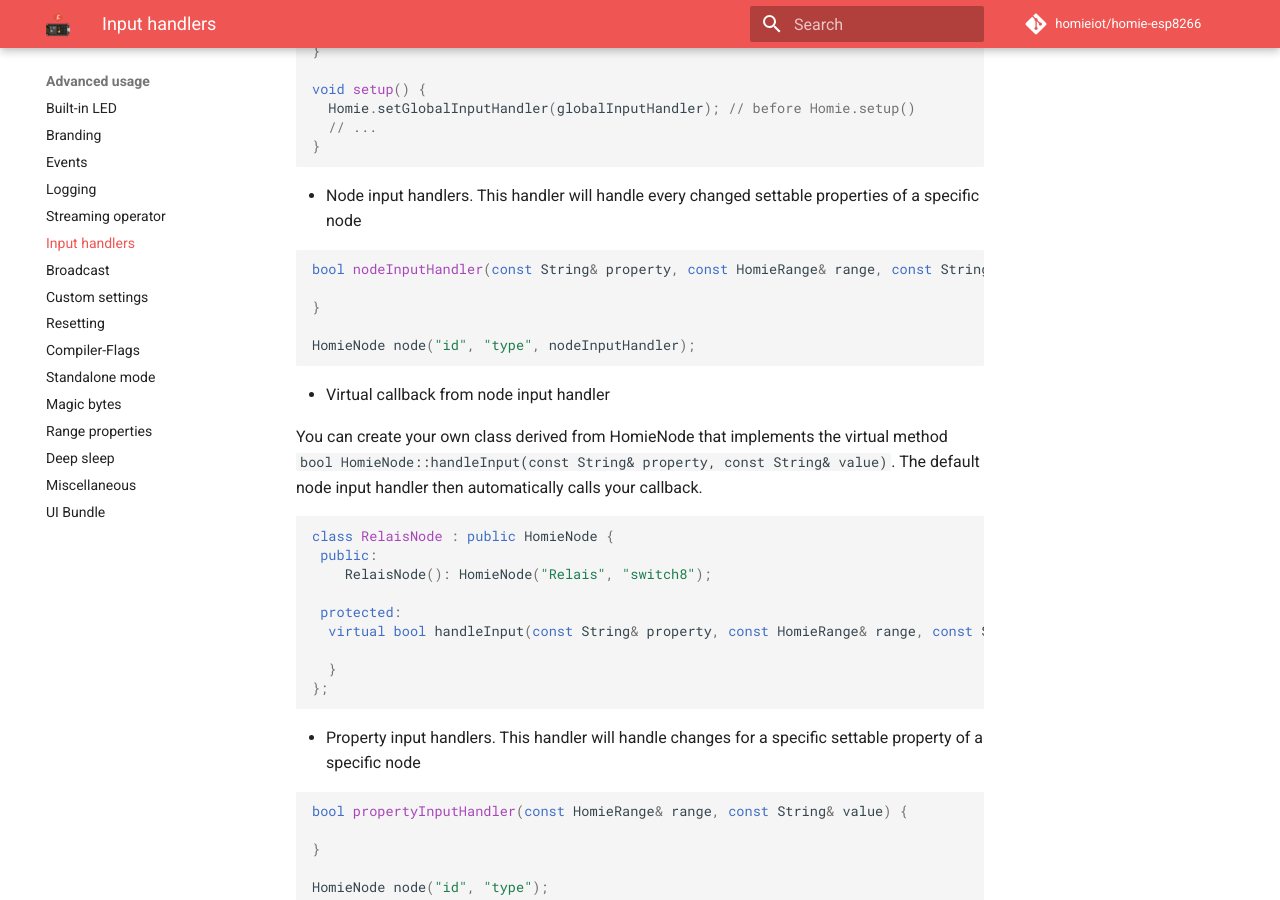
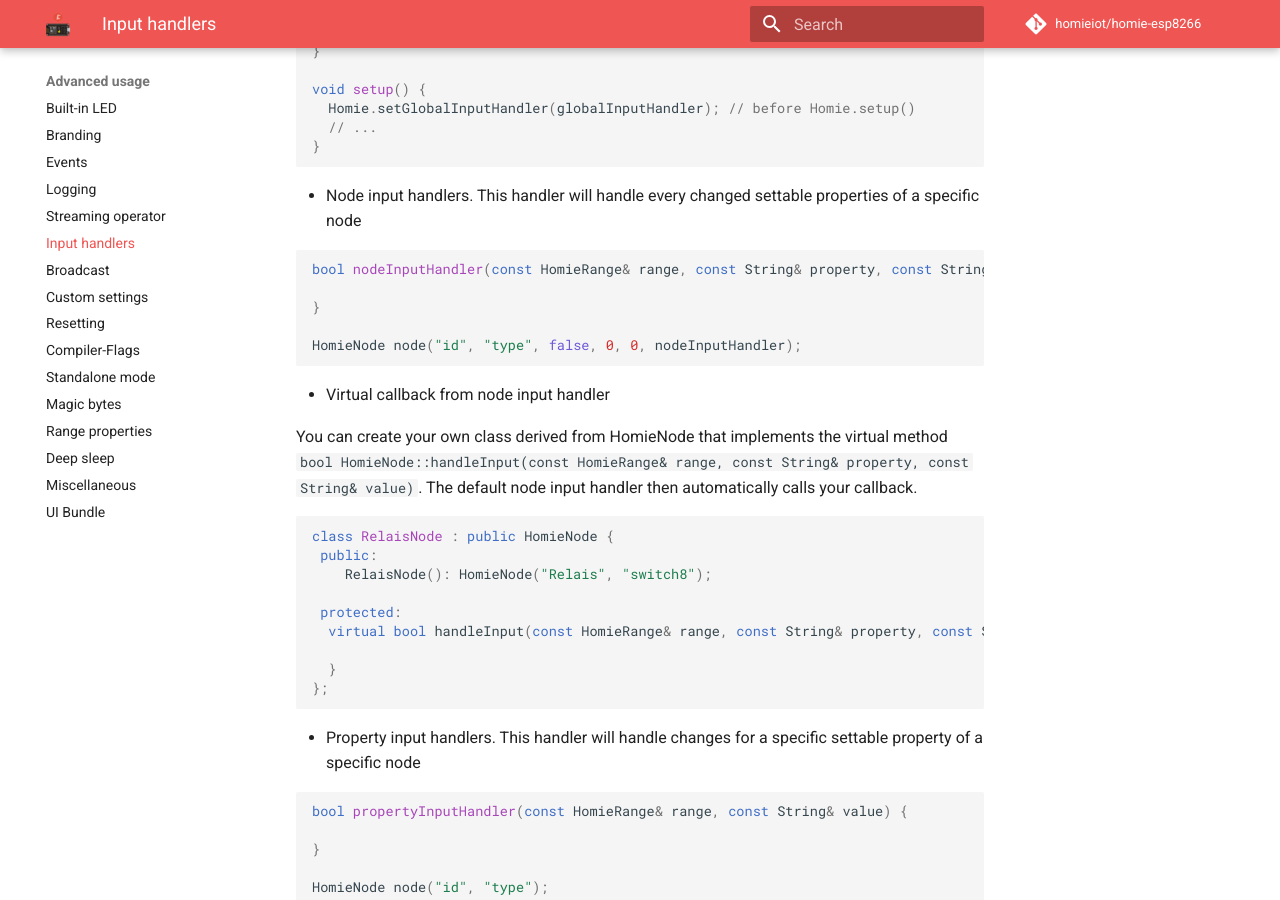
Before and after one commit to homieiot/homie-esp8266, an MkDocs documentation site: the page built from docs/advanced-usage/input-handlers.md, in a window 1280 px wide and 900 px high, scrolled down 343 px. Built offline with MkDocs 1.6.1 and Material for MkDocs 9.7.7, drawn with Linux system fonts in a browser that asks for light colours; comment, search, counter and statistics services are not loaded.

Commit message:
Updated parameters for handlers

````diff
--- a/docs/advanced-usage/input-handlers.md
+++ b/docs/advanced-usage/input-handlers.md
@@ -16,16 +16,16 @@ void setup() {
 * Node input handlers. This handler will handle every changed settable properties of a specific node
 
 ```c++
-bool nodeInputHandler(const String& property, const HomieRange& range, const String& value) {
+bool nodeInputHandler(const HomieRange& range, const String& property, const String& value) {
 
 }
 
-HomieNode node("id", "type", nodeInputHandler);
+HomieNode node("id", "type", false, 0, 0, nodeInputHandler);
 ```
 
 * Virtual callback from node input handler
 
-You can create your own class derived from HomieNode that implements the virtual method `bool HomieNode::handleInput(const String& property, const String& value)`. The default node input handler then automatically calls your callback.
+You can create your own class derived from HomieNode that implements the virtual method `bool HomieNode::handleInput(const HomieRange& range, const String& property, const String& value)`. The default node input handler then automatically calls your callback.
 
 ```c++
 class RelaisNode : public HomieNode {
@@ -33,7 +33,7 @@ class RelaisNode : public HomieNode {
 	RelaisNode(): HomieNode("Relais", "switch8");
 
  protected:
-  virtual bool handleInput(const String& property, const HomieRange& range, const String& value) {
+  virtual bool handleInput(const HomieRange& range, const String& property, const String& value) {
 
   }
 };
````
